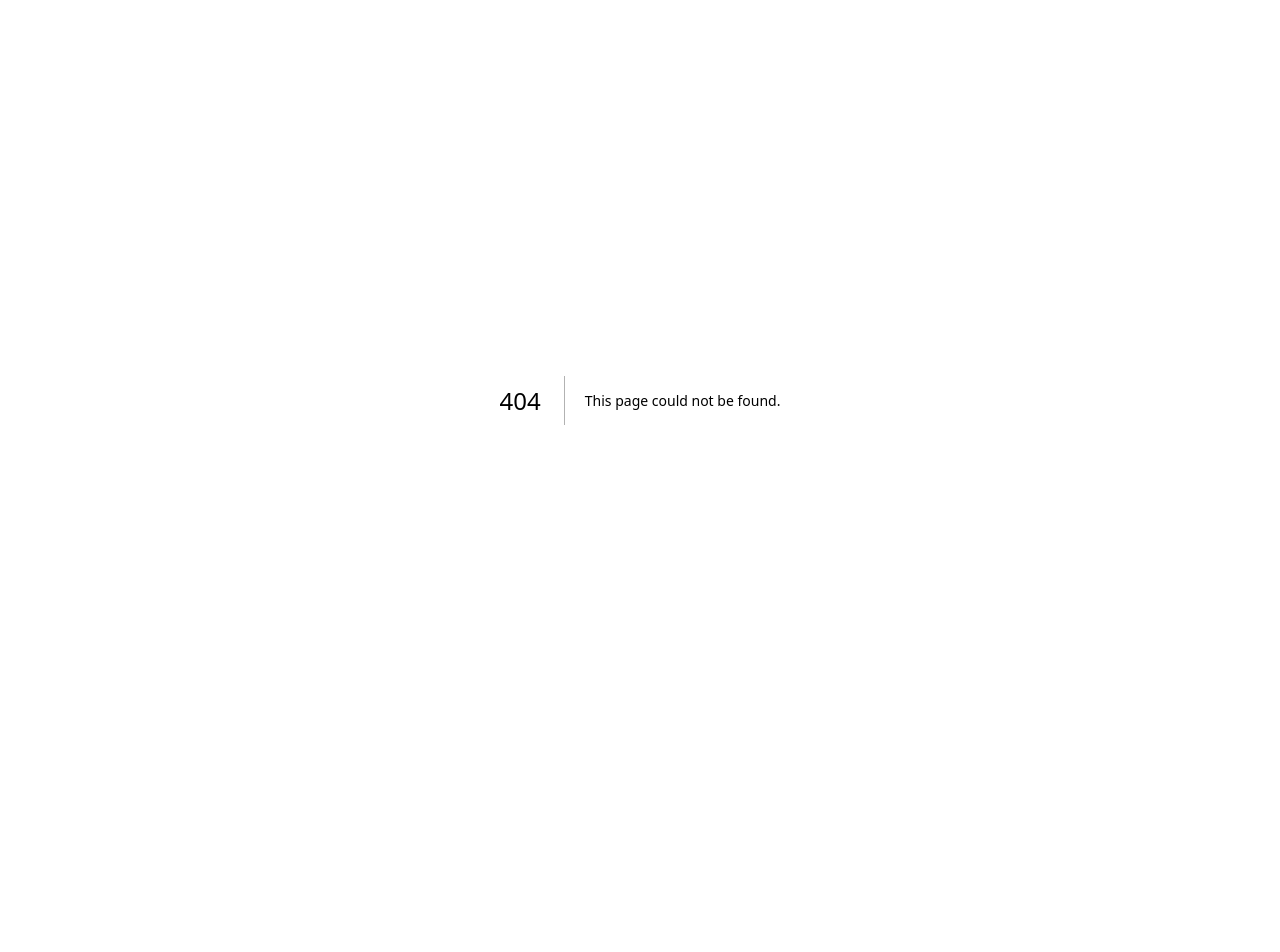
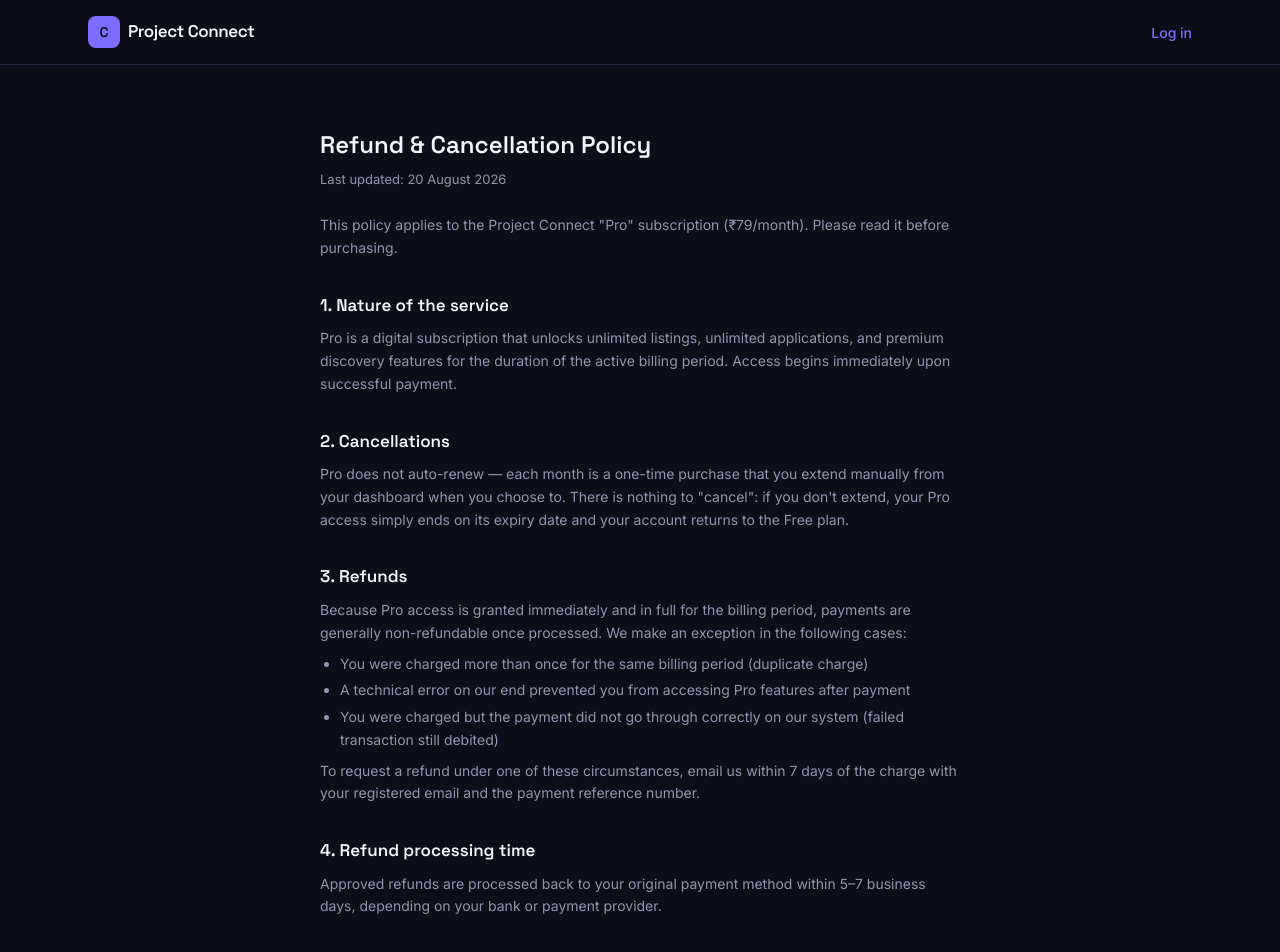
Before and after one commit to Darkcrisx7/project-connect, a Next.js app: page /refund-policy in a window 1280 px wide. Before the commit this address had no page. Shown: the top 952 px of the page. Before the commit the page ends 800 px from the top, so only its background shows below. Built offline with nearby package versions, Linux system fonts and the light colour scheme; no server answers.

Commit message:
Create page.tsx

```diff
--- /dev/null
+++ b/app/refund-policy/page.tsx
@@ -0,0 +1,63 @@
+import { AppHeader } from "@/components/layout/app-header";
+
+export default function RefundPolicyPage() {
+  return (
+    <>
+      <AppHeader />
+      <div className="mx-auto max-w-2xl px-4 py-12 pb-28 sm:py-16 md:pb-16 text-[14px] leading-relaxed text-ink-muted">
+        <h1 className="font-display text-2xl font-semibold text-ink">Refund &amp; Cancellation Policy</h1>
+        <p className="mt-2 text-[13px]">Last updated: 20 August 2026</p>
+
+        <p className="mt-6">
+          This policy applies to the Project Connect &quot;Pro&quot; subscription (₹79/month).
+          Please read it before purchasing.
+        </p>
+
+        <h2 className="mt-8 font-display text-[17px] font-semibold text-ink">1. Nature of the service</h2>
+        <p className="mt-2">
+          Pro is a digital subscription that unlocks unlimited listings, unlimited applications,
+          and premium discovery features for the duration of the active billing period. Access
+          begins immediately upon successful payment.
+        </p>
+
+        <h2 className="mt-8 font-display text-[17px] font-semibold text-ink">2. Cancellations</h2>
+        <p className="mt-2">
+          Pro does not auto-renew — each month is a one-time purchase that you extend manually
+          from your dashboard when you choose to. There is nothing to &quot;cancel&quot;: if you
+          don&apos;t extend, your Pro access simply ends on its expiry date and your account
+          returns to the Free plan.
+        </p>
+
+        <h2 className="mt-8 font-display text-[17px] font-semibold text-ink">3. Refunds</h2>
+        <p className="mt-2">
+          Because Pro access is granted immediately and in full for the billing period, payments
+          are generally non-refundable once processed. We make an exception in the following
+          cases:
+        </p>
+        <ul className="mt-2 list-disc space-y-1 pl-5">
+          <li>You were charged more than once for the same billing period (duplicate charge)</li>
+          <li>A technical error on our end prevented you from accessing Pro features after payment</li>
+          <li>You were charged but the payment did not go through correctly on our system (failed transaction still debited)</li>
+        </ul>
+        <p className="mt-2">
+          To request a refund under one of these circumstances, email us within 7 days of the
+          charge with your registered email and the payment reference number.
+        </p>
+
+        <h2 className="mt-8 font-display text-[17px] font-semibold text-ink">4. Refund processing time</h2>
+        <p className="mt-2">
+          Approved refunds are processed back to your original payment method within 5–7 business
+          days, depending on your bank or payment provider.
+        </p>
+
+        <h2 className="mt-8 font-display text-[17px] font-semibold text-ink">5. Contact us</h2>
+        <p className="mt-2">
+          For billing questions or refund requests, contact us at:{" "}
+          <a href="mailto:hraheebbasha@gmail.com" className="text-primary hover:underline">
+            hraheebbasha@gmail.com
+          </a>
+        </p>
+      </div>
+    </>
+  );
+}
```
